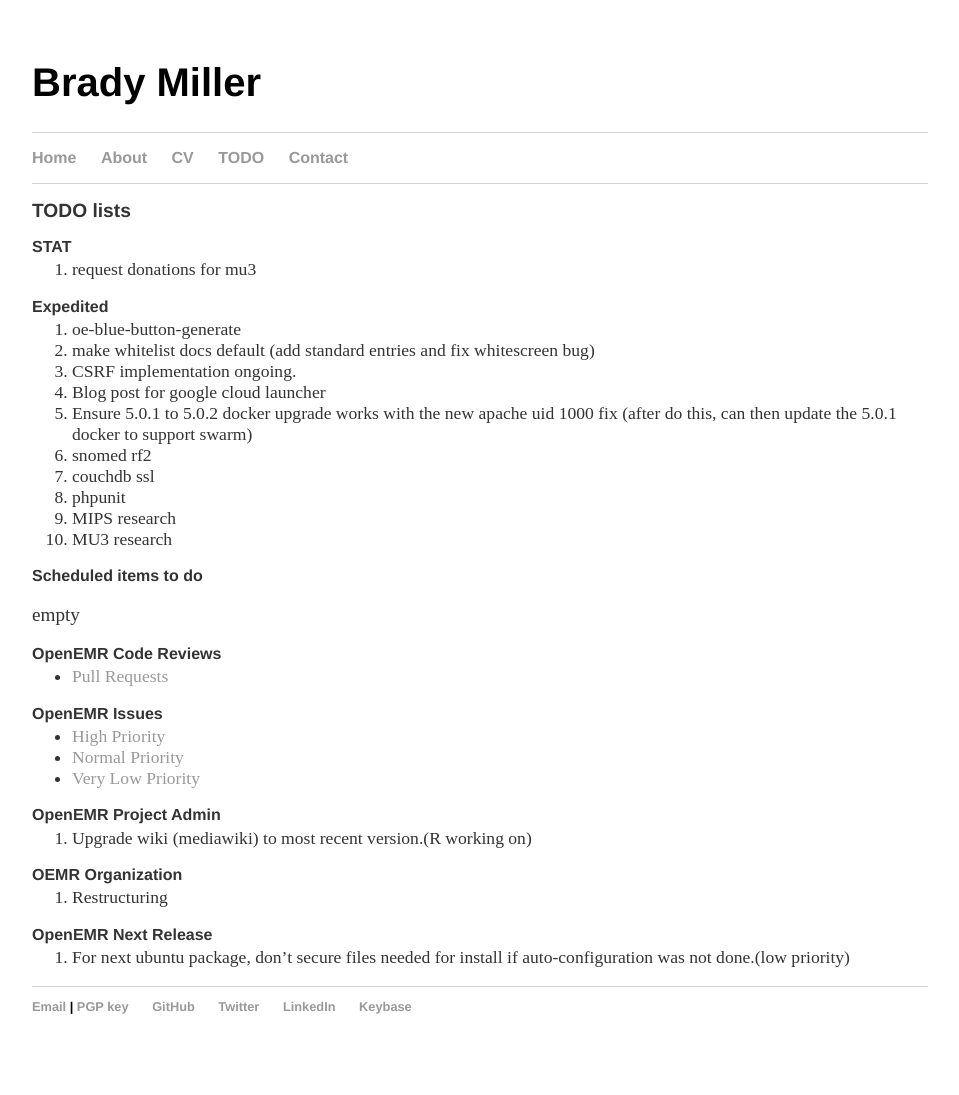
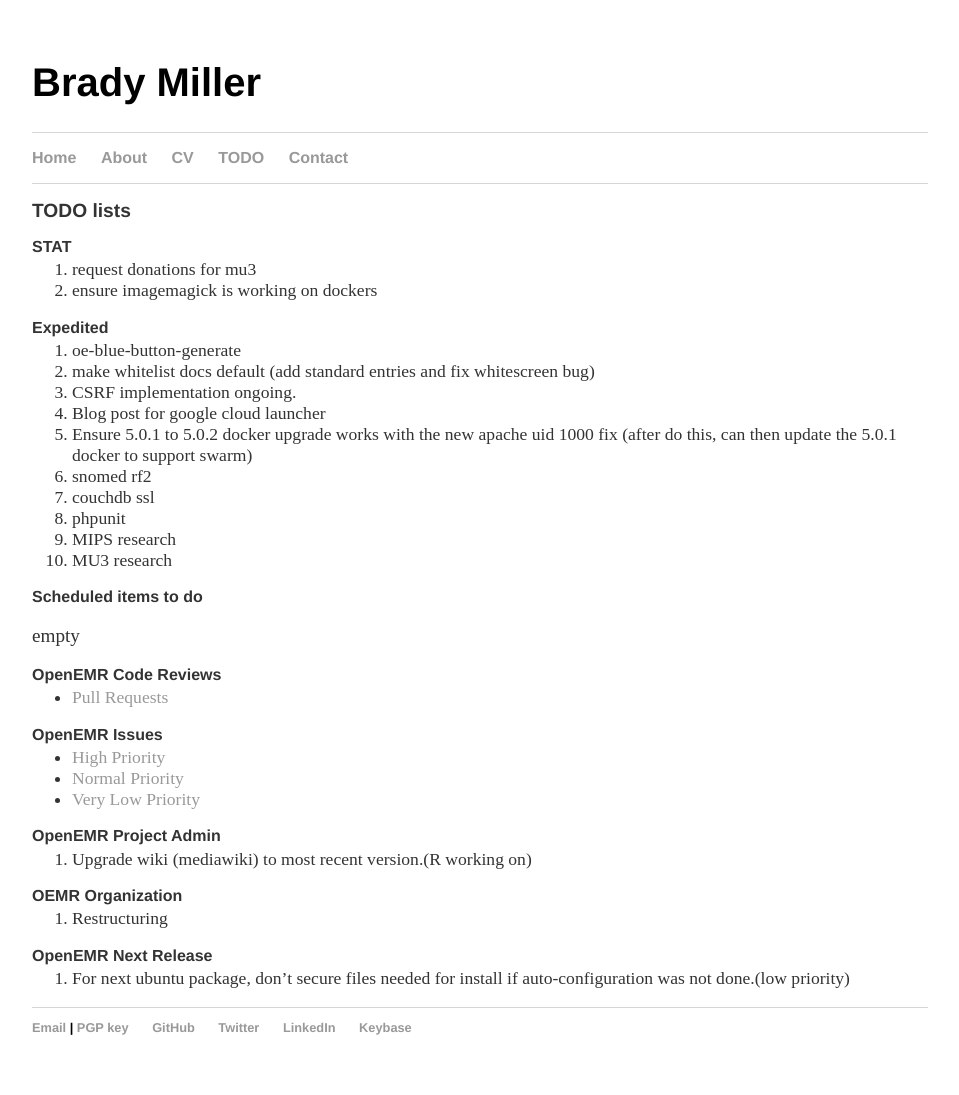
Before and after one commit to bradymiller/bradymiller.github.io, a Jekyll site: the page built from todo/index.md, in a window 1280 px wide. Shown: the whole page, without its empty margins (160-1119 px from the left). Built offline with Jekyll 4.4.1, drawn with Linux system fonts in a browser that asks for light colours; our own code applies the rules of GitHub Pages for plain Markdown files; before the commit the page ends 1074 px from its top, so only the background shows below that.

Commit message:
Update index.md

```diff
--- a/todo/index.md
+++ b/todo/index.md
@@ -5,6 +5,7 @@
 
 ### STAT
 1. request donations for mu3
+2. ensure imagemagick is working on dockers
 
 ### Expedited
 1. oe-blue-button-generate
```
